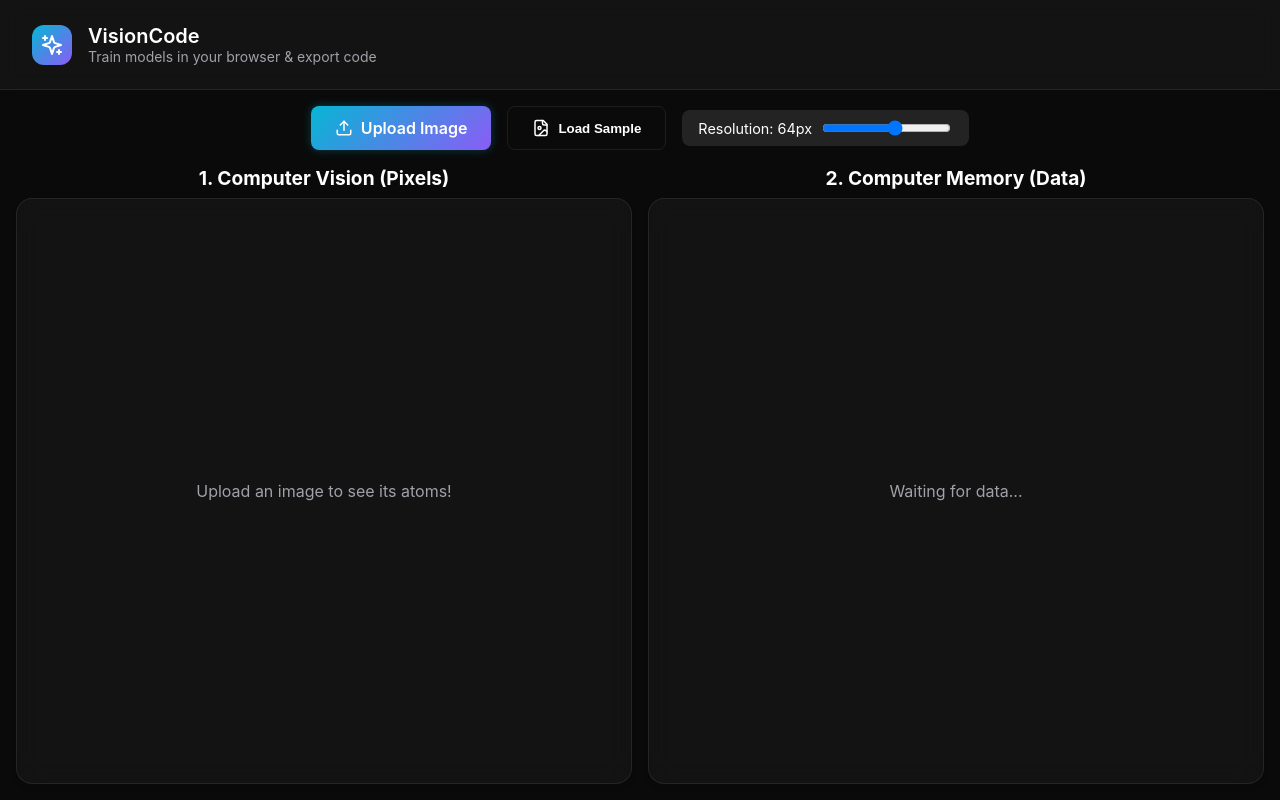
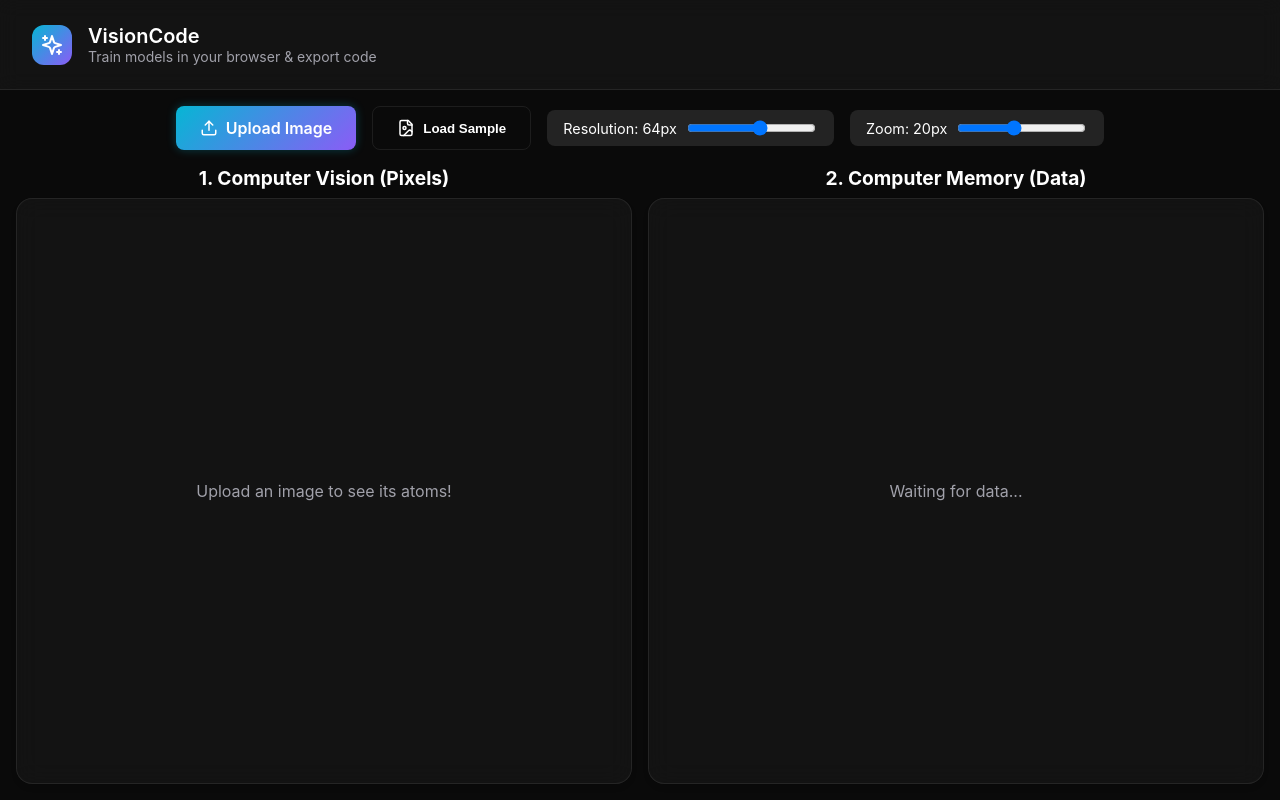
Before and after one commit to kdevelop1592-coder/pngjpg, a React (Vite) app: page / in a window 1280 px wide. Built offline with nearby package versions, Linux system fonts and the light colour scheme.

Commit message:
업데이트

```diff
--- a/src/App.jsx
+++ b/src/App.jsx
@@ -10,6 +10,7 @@ function App() {
     const [activePixelIndex, setActivePixelIndex] = useState(null);
     const [isProcessing, setIsProcessing] = useState(false);
     const [resolution, setResolution] = useState(64);
+    const [pixelSize, setPixelSize] = useState(20);
     const [sourceFile, setSourceFile] = useState(null);
 
     // Re-process image when resolution changes
@@ -90,6 +91,19 @@ function App() {
                             style={{ cursor: 'pointer' }}
                         />
                     </div>
+
+                    <div style={{ display: 'flex', alignItems: 'center', gap: '0.5rem', background: 'rgba(255,255,255,0.1)', padding: '0.5rem 1rem', borderRadius: '8px' }}>
+                        <span style={{ fontSize: '0.9rem' }}>Zoom: {pixelSize}px</span>
+                        <input
+                            type="range"
+                            min="5"
+                            max="40"
+                            step="1"
+                            value={pixelSize}
+                            onChange={(e) => setPixelSize(Number(e.target.value))}
+                            style={{ cursor: 'pointer' }}
+                        />
+                    </div>
                 </div>
 
                 {/* Main Visualization Area */}
@@ -102,6 +116,7 @@ function App() {
                             imageData={imageData}
                             activePixelIndex={activePixelIndex}
                             onHoverPixel={setActivePixelIndex}
+                            pixelSize={pixelSize}
                         />
                     </div>
 
--- a/src/components/PixelViewer.jsx
+++ b/src/components/PixelViewer.jsx
@@ -1,11 +1,10 @@
 import React, { useEffect, useRef, useState } from 'react';
 
-export default function PixelViewer({ imageData, activePixelIndex, onHoverPixel }) {
+export default function PixelViewer({ imageData, activePixelIndex, onHoverPixel, pixelSize = 20 }) {
     const canvasRef = useRef(null);
     const containerRef = useRef(null);
 
     // Configurable pixel size for visualization
-    const PIXEL_SIZE = 20;
     const GAP = 1;
 
     useEffect(() => {
@@ -16,8 +15,8 @@ export default function PixelViewer({ imageData, activePixelIndex, onHoverPixel
         const { width, height, pixels } = imageData;
 
         // Calculate functionality canvas size
-        canvas.width = width * (PIXEL_SIZE + GAP);
-        canvas.height = height * (PIXEL_SIZE + GAP);
+        canvas.width = width * (pixelSize + GAP);
+        canvas.height = height * (pixelSize + GAP);
 
         // Draw Pixels
         ctx.clearRect(0, 0, canvas.width, canvas.height);
@@ -29,19 +28,19 @@ export default function PixelViewer({ imageData, activePixelIndex, onHoverPixel
             // Draw background for transparency
             ctx.fillStyle = '#eee';
             ctx.fillRect(
-                x * (PIXEL_SIZE + GAP),
-                y * (PIXEL_SIZE + GAP),
-                PIXEL_SIZE,
-                PIXEL_SIZE
+                x * (pixelSize + GAP),
+                y * (pixelSize + GAP),
+                pixelSize,
+                pixelSize
             );
 
             // Draw actual pixel
             ctx.fillStyle = `rgba(${pixel.r}, ${pixel.g}, ${pixel.b}, ${pixel.a / 255})`;
             ctx.fillRect(
-                x * (PIXEL_SIZE + GAP),
-                y * (PIXEL_SIZE + GAP),
-                PIXEL_SIZE,
-                PIXEL_SIZE
+                x * (pixelSize + GAP),
+                y * (pixelSize + GAP),
+                pixelSize,
+                pixelSize
             );
 
             // Draw Highlight
@@ -49,15 +48,15 @@ export default function PixelViewer({ imageData, activePixelIndex, onHoverPixel
                 ctx.strokeStyle = '#00ff00';
                 ctx.lineWidth = 2;
                 ctx.strokeRect(
-                    x * (PIXEL_SIZE + GAP),
-                    y * (PIXEL_SIZE + GAP),
-                    PIXEL_SIZE,
-                    PIXEL_SIZE
+                    x * (pixelSize + GAP),
+                    y * (pixelSize + GAP),
+                    pixelSize,
+                    pixelSize
                 );
             }
         });
 
-    }, [imageData, activePixelIndex]);
+    }, [imageData, activePixelIndex, pixelSize]);
 
     const handleMouseMove = (e) => {
         if (!imageData || !canvasRef.current) return;
@@ -66,8 +65,8 @@ export default function PixelViewer({ imageData, activePixelIndex, onHoverPixel
         const x = e.clientX - rect.left;
         const y = e.clientY - rect.top;
 
-        const col = Math.floor(x / (PIXEL_SIZE + GAP));
-        const row = Math.floor(y / (PIXEL_SIZE + GAP));
+        const col = Math.floor(x / (pixelSize + GAP));
+        const row = Math.floor(y / (pixelSize + GAP));
 
         if (col >= 0 && col < imageData.width && row >= 0 && row < imageData.height) {
             const index = row * imageData.width + col;
```
